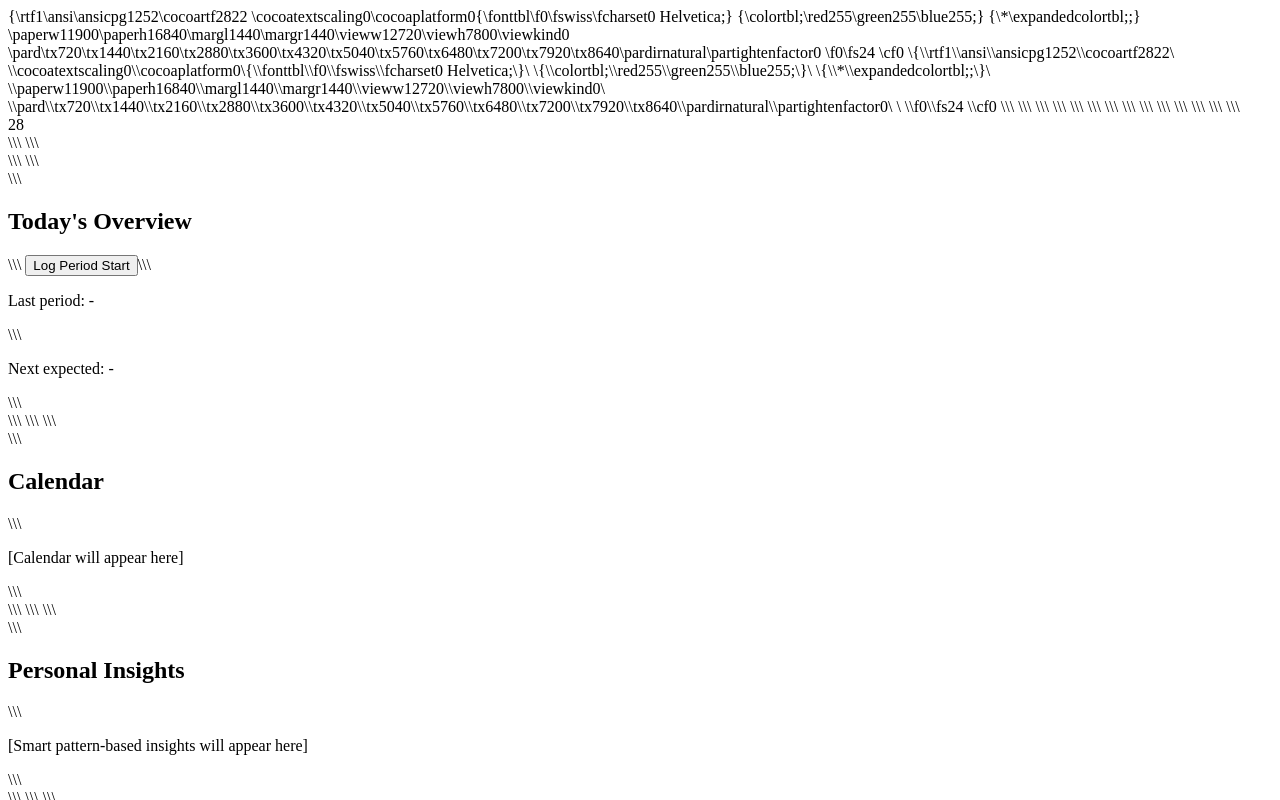
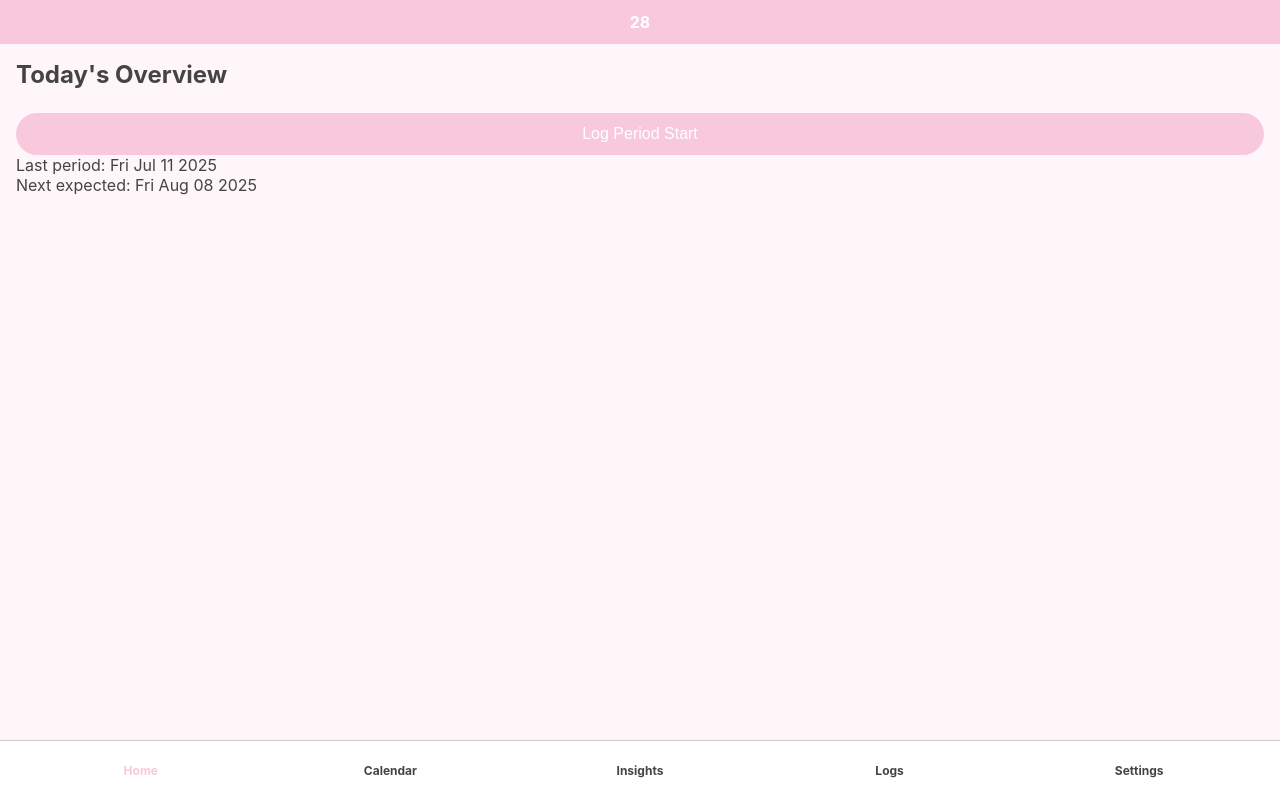
Before and after one commit to deepanshxchandra/28, a plain HTML site: page index.html in a window 1280 px wide. Both pictures are taken after a click on the button "Log Period Start". Shown: the top 800 px of the page. Drawn offline with Linux system fonts and the light colour scheme.

Commit message:
Add files via upload

```diff
--- a/index.html
+++ b/index.html
@@ -1,192 +1,178 @@
-{\rtf1\ansi\ansicpg1252\cocoartf2822
-\cocoatextscaling0\cocoaplatform0{\fonttbl\f0\fswiss\fcharset0 Helvetica;}
-{\colortbl;\red255\green255\blue255;}
-{\*\expandedcolortbl;;}
-\paperw11900\paperh16840\margl1440\margr1440\vieww12720\viewh7800\viewkind0
-\pard\tx720\tx1440\tx2160\tx2880\tx3600\tx4320\tx5040\tx5760\tx6480\tx7200\tx7920\tx8640\pardirnatural\partightenfactor0
+<!--
+"28" Web App – Flo Pro-Level Replica (Version 1: Core Layout)
+- Multi-page layout with bottom nav bar
+- Light pink theme
+- Minimal UI with no transitions
+- Pages: Home, Calendar, Insights, Logs, Settings
+- Basic routing using JavaScript
+- PWA-ready, mobile-first design
+-->
 
-\f0\fs24 \cf0 \{\\rtf1\\ansi\\ansicpg1252\\cocoartf2822\
-\\cocoatextscaling0\\cocoaplatform0\{\\fonttbl\\f0\\fswiss\\fcharset0 Helvetica;\}\
-\{\\colortbl;\\red255\\green255\\blue255;\}\
-\{\\*\\expandedcolortbl;;\}\
-\\paperw11900\\paperh16840\\margl1440\\margr1440\\vieww12720\\viewh7800\\viewkind0\
-\\pard\\tx720\\tx1440\\tx2160\\tx2880\\tx3600\\tx4320\\tx5040\\tx5760\\tx6480\\tx7200\\tx7920\\tx8640\\pardirnatural\\partightenfactor0\
-\
-\\f0\\fs24 \\cf0 <!--\\\
-"28" Web App \\'96 Flo Pro-Level Replica (Version 1: Core Layout)\\\
-- Multi-page layout with bottom nav bar\\\
-- Light pink theme\\\
-- Minimal UI with no transitions\\\
-- Pages: Home, Calendar, Insights, Logs, Settings\\\
-- Basic routing using JavaScript\\\
-- PWA-ready, mobile-first design\\\
--->\\\
-\\\
-<!DOCTYPE html>\\\
-<html lang="en">\\\
-<head>\\\
-  <meta charset="UTF-8">\\\
-  <meta name="viewport" content="width=device-width, initial-scale=1.0">\\\
-  <meta name="theme-color" content="#fddbe5">\\\
-  <link rel="manifest" href="manifest.json">\\\
-  <link rel="icon" href="bunny-icon.png">\\\
-  <title>28</title>\\\
-  <style>\\\
-    :root \\\{\\\
-      --accent: #f8c8dc;\\\
-      --light-bg: #fff6fa;\\\
-      --light-text: #444;\\\
-      --dark-bg: #1c1c1e;\\\
-      --dark-text: #f2f2f2;\\\
-    \\\}\\\
-\\\
-    * \\\{\\\
-      box-sizing: border-box;\\\
-      margin: 0;\\\
-      padding: 0;\\\
-    \\\}\\\
-\\\
-    body \\\{\\\
-      font-family: -apple-system, BlinkMacSystemFont, sans-serif;\\\
-      background-color: var(--light-bg);\\\
-      color: var(--light-text);\\\
-      height: 100vh;\\\
-      display: flex;\\\
-      flex-direction: column;\\\
-    \\\}\\\
-\\\
-    header, footer \\\{\\\
-      padding: 12px 16px;\\\
-      text-align: center;\\\
-      background-color: var(--accent);\\\
-      color: white;\\\
-      font-weight: bold;\\\
-    \\\}\\\
-\\\
-    main \\\{\\\
-      flex: 1;\\\
-      padding: 16px;\\\
-      overflow-y: auto;\\\
-    \\\}\\\
-\\\
-    .tabbar \\\{\\\
-      display: flex;\\\
-      justify-content: space-around;\\\
-      background-color: #fff;\\\
-      border-top: 1px solid #ccc;\\\
-    \\\}\\\
-\\\
-    .tab \\\{\\\
-      flex: 1;\\\
-      padding: 10px;\\\
-      font-size: 12px;\\\
-      text-align: center;\\\
-      cursor: pointer;\\\
-      color: var(--light-text);\\\
-    \\\}\\\
-\\\
-    .tab.active \\\{\\\
-      color: var(--accent);\\\
-    \\\}\\\
-\\\
-    .hidden \\\{\\\
-      display: none;\\\
-    \\\}\\\
-\\\
-    h2 \\\{\\\
-      margin-bottom: 12px;\\\
-    \\\}\\\
-\\\
-    .button \\\{\\\
-      background: var(--accent);\\\
-      color: white;\\\
-      border: none;\\\
-      padding: 12px 18px;\\\
-      border-radius: 24px;\\\
-      font-size: 16px;\\\
-      margin-top: 12px;\\\
-      width: 100%;\\\
-    \\\}\\\
-  </style>\\\
-</head>\\\
-<body>\\\
-  <header>28</header>\\\
-\\\
-  <main>\\\
-    <!-- Home -->\\\
-    <section id="home">\\\
-      <h2>Today's Overview</h2>\\\
-      <button class="button" onclick="logPeriod()">Log Period Start</button>\\\
-      <p id="last-period">Last period: -</p>\\\
-      <p id="next-period">Next expected: -</p>\\\
-    </section>\\\
-\\\
-    <!-- Calendar -->\\\
-    <section id="calendar" class="hidden">\\\
-      <h2>Calendar</h2>\\\
-      <p>[Calendar will appear here]</p>\\\
-    </section>\\\
-\\\
-    <!-- Insights -->\\\
-    <section id="insights" class="hidden">\\\
-      <h2>Personal Insights</h2>\\\
-      <p>[Smart pattern-based insights will appear here]</p>\\\
-    </section>\\\
-\\\
-    <!-- Logs -->\\\
-    <section id="logs" class="hidden">\\\
-      <h2>Period + Symptom Logs</h2>\\\
-      <p>[Logged entries will show here]</p>\\\
-    </section>\\\
-\\\
-    <!-- Settings -->\\\
-    <section id="settings" class="hidden">\\\
-      <h2>Settings</h2>\\\
-      <button class="button" onclick="toggleTheme()">Toggle Theme</button>\\\
-    </section>\\\
-  </main>\\\
-\\\
-  <footer class="tabbar">\\\
-    <div class="tab active" onclick="switchTab('home')">Home</div>\\\
-    <div class="tab" onclick="switchTab('calendar')">Calendar</div>\\\
-    <div class="tab" onclick="switchTab('insights')">Insights</div>\\\
-    <div class="tab" onclick="switchTab('logs')">Logs</div>\\\
-    <div class="tab" onclick="switchTab('settings')">Settings</div>\\\
-  </footer>\\\
-\\\
-  <script>\\\
-    const tabs = document.querySelectorAll(".tab");\\\
-    const sections = document.querySelectorAll("main > section");\\\
-\\\
-    function switchTab(id) \\\{\\\
-      tabs.forEach(t => t.classList.remove("active"));\\\
-      sections.forEach(s => s.classList.add("hidden"));\\\
-      document.getElementById(id).classList.remove("hidden");\\\
-      event.target.classList.add("active");\\\
-    \\\}\\\
-\\\
-    function logPeriod() \\\{\\\
-      const today = new Date().toISOString();\\\
-      localStorage.setItem("lastPeriod", today);\\\
-      updatePeriodInfo();\\\
-    \\\}\\\
-\\\
-    function updatePeriodInfo() \\\{\\\
-      const stored = localStorage.getItem("lastPeriod");\\\
-      if (stored) \\\{\\\
-        const last = new Date(stored);\\\
-        const next = new Date(last);\\\
-        next.setDate(last.getDate() + 28);\\\
-        document.getElementById("last-period").textContent = `Last period: $\\\{last.toDateString()\\\}`;\\\
-        document.getElementById("next-period").textContent = `Next expected: $\\\{next.toDateString()\\\}`;\\\
-      \\\}\\\
-    \\\}\\\
-\\\
-    function toggleTheme() \\\{\\\
-      document.body.classList.toggle("dark");\\\
-    \\\}\\\
-\\\
-    updatePeriodInfo();\\\
-  </script>\\\
-</body>\\\
-</html>\}}
+<!DOCTYPE html>
+<html lang="en">
+<head>
+  <meta charset="UTF-8">
+  <meta name="viewport" content="width=device-width, initial-scale=1.0">
+  <meta name="theme-color" content="#fddbe5">
+  <link rel="manifest" href="manifest.json">
+  <link rel="icon" href="bunny-icon.png">
+  <title>28</title>
+  <style>
+    :root {
+      --accent: #f8c8dc;
+      --light-bg: #fff6fa;
+      --light-text: #444;
+      --dark-bg: #1c1c1e;
+      --dark-text: #f2f2f2;
+    }
+
+    * {
+      box-sizing: border-box;
+      margin: 0;
+      padding: 0;
+    }
+
+    body {
+      font-family: -apple-system, BlinkMacSystemFont, sans-serif;
+      background-color: var(--light-bg);
+      color: var(--light-text);
+      height: 100vh;
+      display: flex;
+      flex-direction: column;
+    }
+
+    header, footer {
+      padding: 12px 16px;
+      text-align: center;
+      background-color: var(--accent);
+      color: white;
+      font-weight: bold;
+    }
+
+    main {
+      flex: 1;
+      padding: 16px;
+      overflow-y: auto;
+    }
+
+    .tabbar {
+      display: flex;
+      justify-content: space-around;
+      background-color: #fff;
+      border-top: 1px solid #ccc;
+    }
+
+    .tab {
+      flex: 1;
+      padding: 10px;
+      font-size: 12px;
+      text-align: center;
+      cursor: pointer;
+      color: var(--light-text);
+    }
+
+    .tab.active {
+      color: var(--accent);
+    }
+
+    .hidden {
+      display: none;
+    }
+
+    h2 {
+      margin-bottom: 12px;
+    }
+
+    .button {
+      background: var(--accent);
+      color: white;
+      border: none;
+      padding: 12px 18px;
+      border-radius: 24px;
+      font-size: 16px;
+      margin-top: 12px;
+      width: 100%;
+    }
+  </style>
+</head>
+<body>
+  <header>28</header>
+
+  <main>
+    <!-- Home -->
+    <section id="home">
+      <h2>Today's Overview</h2>
+      <button class="button" onclick="logPeriod()">Log Period Start</button>
+      <p id="last-period">Last period: -</p>
+      <p id="next-period">Next expected: -</p>
+    </section>
+
+    <!-- Calendar -->
+    <section id="calendar" class="hidden">
+      <h2>Calendar</h2>
+      <p>[Calendar will appear here]</p>
+    </section>
+
+    <!-- Insights -->
+    <section id="insights" class="hidden">
+      <h2>Personal Insights</h2>
+      <p>[Smart pattern-based insights will appear here]</p>
+    </section>
+
+    <!-- Logs -->
+    <section id="logs" class="hidden">
+      <h2>Period + Symptom Logs</h2>
+      <p>[Logged entries will show here]</p>
+    </section>
+
+    <!-- Settings -->
+    <section id="settings" class="hidden">
+      <h2>Settings</h2>
+      <button class="button" onclick="toggleTheme()">Toggle Theme</button>
+    </section>
+  </main>
+
+  <footer class="tabbar">
+    <div class="tab active" onclick="switchTab('home')">Home</div>
+    <div class="tab" onclick="switchTab('calendar')">Calendar</div>
+    <div class="tab" onclick="switchTab('insights')">Insights</div>
+    <div class="tab" onclick="switchTab('logs')">Logs</div>
+    <div class="tab" onclick="switchTab('settings')">Settings</div>
+  </footer>
+
+  <script>
+    const tabs = document.querySelectorAll(".tab");
+    const sections = document.querySelectorAll("main > section");
+
+    function switchTab(id) {
+      tabs.forEach(t => t.classList.remove("active"));
+      sections.forEach(s => s.classList.add("hidden"));
+      document.getElementById(id).classList.remove("hidden");
+      event.target.classList.add("active");
+    }
+
+    function logPeriod() {
+      const today = new Date().toISOString();
+      localStorage.setItem("lastPeriod", today);
+      updatePeriodInfo();
+    }
+
+    function updatePeriodInfo() {
+      const stored = localStorage.getItem("lastPeriod");
+      if (stored) {
+        const last = new Date(stored);
+        const next = new Date(last);
+        next.setDate(last.getDate() + 28);
+        document.getElementById("last-period").textContent = `Last period: ${last.toDateString()}`;
+        document.getElementById("next-period").textContent = `Next expected: ${next.toDateString()}`;
+      }
+    }
+
+    function toggleTheme() {
+      document.body.classList.toggle("dark");
+    }
+
+    updatePeriodInfo();
+  </script>
+</body>
+</html>
```
